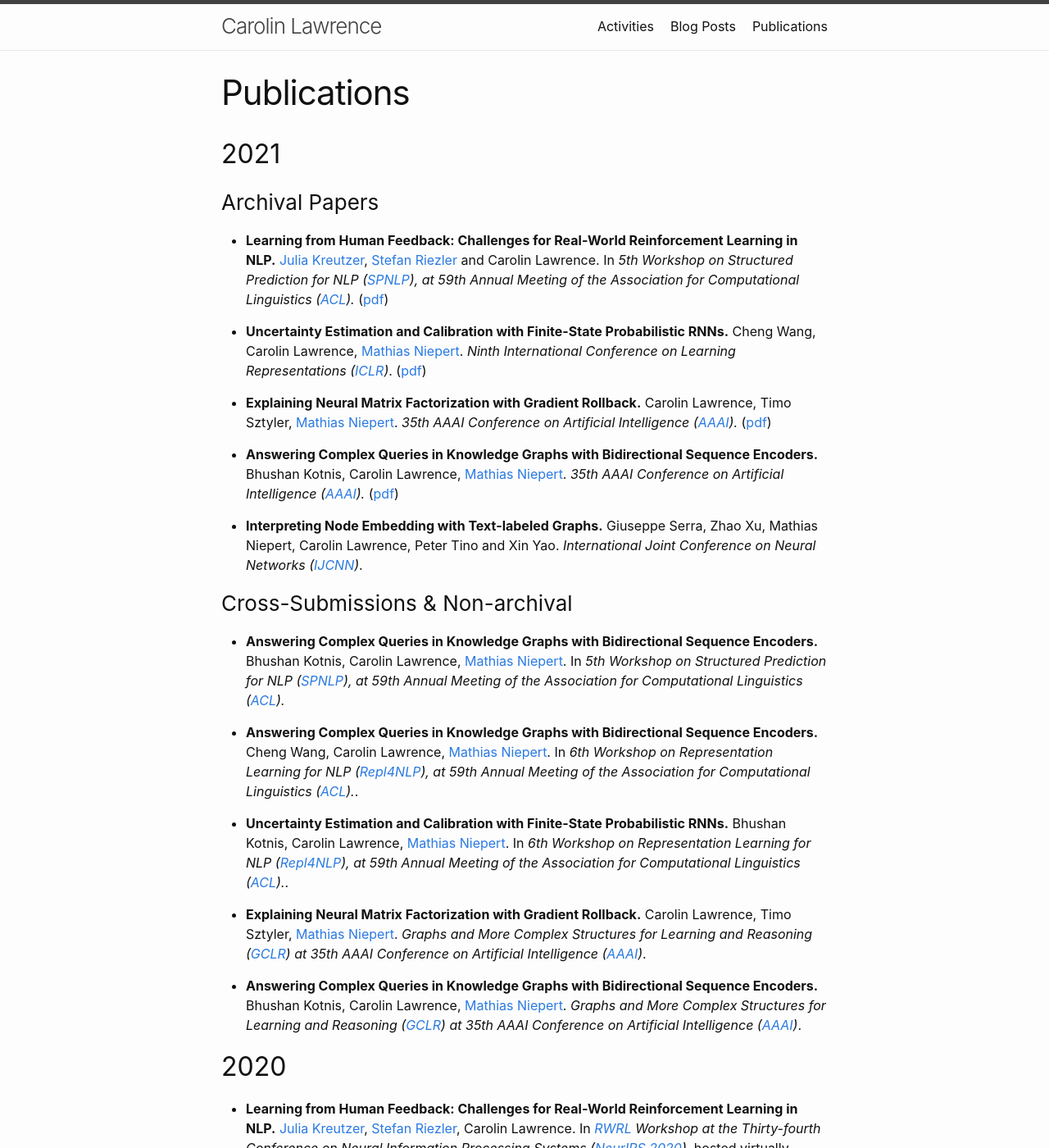
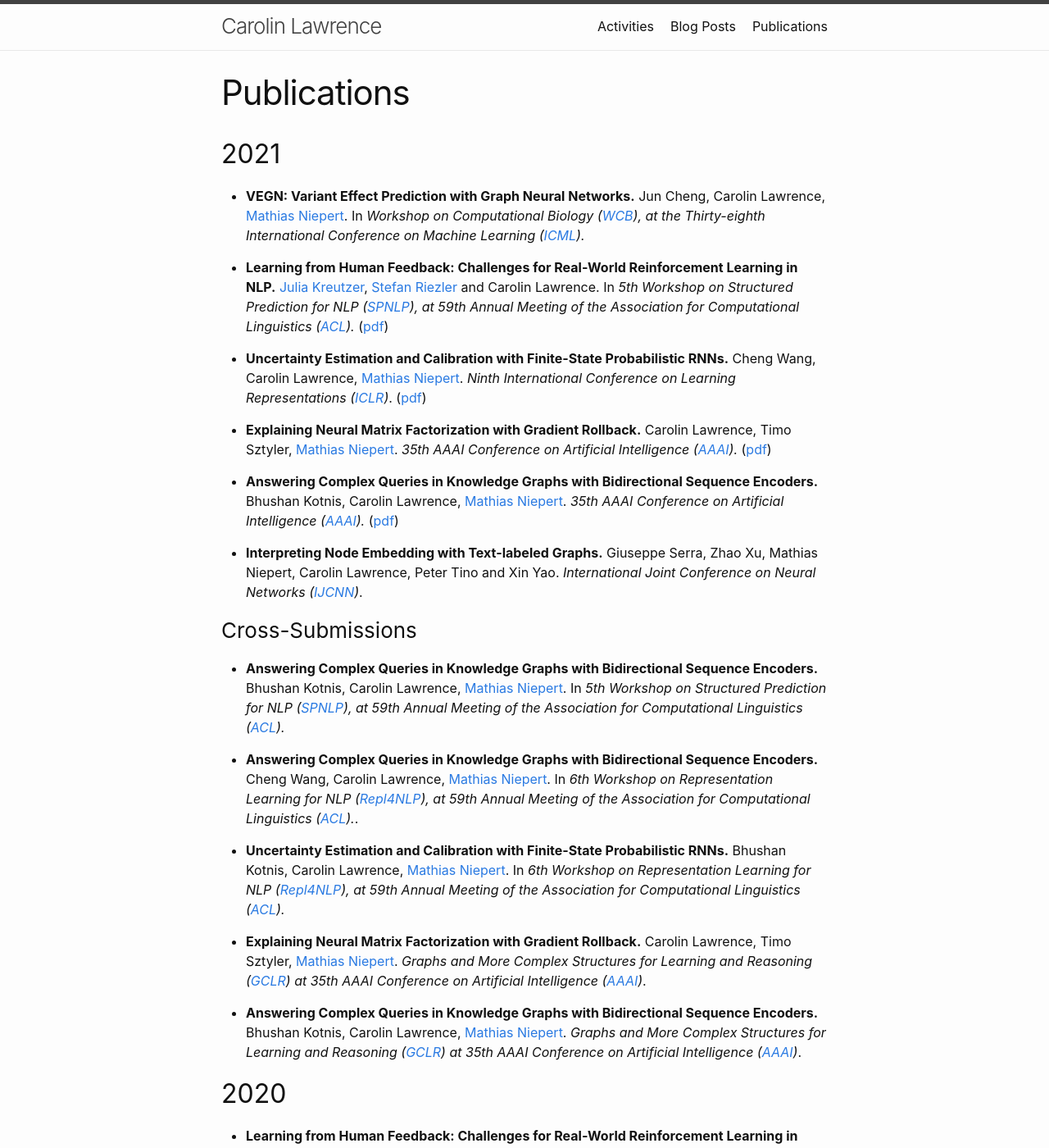
Before and after one commit to carolinlawrence/carolinlawrence.github.io, a Jekyll site: the page built from publications.markdown, in a window 1280 px wide and 1400 px high. Shown: the whole window at 82% size. Built offline with Jekyll 4.4.1, drawn with Linux system fonts in a browser that asks for light colours.

Commit message:
Update publications.markdown

```diff
--- a/publications.markdown
+++ b/publications.markdown
@@ -5,8 +5,8 @@ layout: page
 ---
 
 ## 2021
-### Archival Papers
 <ul>
+<p><li><b>VEGN: Variant Effect Prediction with Graph Neural Networks.</b> Jun Cheng, Carolin Lawrence, <a href='http://www.matlog.net'>Mathias Niepert</a>. In <i>Workshop on Computational Biology (<a href="https://icml-compbio.github.io">WCB</a>), at the Thirty-eighth International Conference on Machine Learning (<a href="https://icml.cc/">ICML</a>).</i></li></p>
 <p><li><b>Learning from Human Feedback: Challenges for Real-World Reinforcement Learning in NLP.</b> <a href="https://research.google/people/JuliaKreutzer/">Julia Kreutzer</a>, <a href='http://www.cl.uni-heidelberg.de/~riezler/'>Stefan Riezler</a> and Carolin Lawrence. In <i>5th Workshop on Structured Prediction for NLP (<a href="http://structuredprediction.github.io/SPNLP21">SPNLP</a>), at 59th Annual Meeting of the Association for Computational Linguistics (<a href="https://2021.aclweb.org/">ACL</a>).</i>  (<a href="https://arxiv.org/abs/2011.02511">pdf</a>)</li></p>
 <p><li><b>Uncertainty Estimation and Calibration with Finite-State Probabilistic RNNs.</b> Cheng Wang, Carolin Lawrence, <a href='http://www.matlog.net'>Mathias Niepert</a>. <i>Ninth International Conference on Learning Representations (<a href="https://iclr.cc/">ICLR</a>)</i>. (<a href="https://arxiv.org/abs/2011.12010">pdf</a>)</li></p>
 <p><li><b>Explaining Neural Matrix Factorization with Gradient Rollback.</b> Carolin Lawrence, Timo Sztyler, <a href='http://www.matlog.net'>Mathias Niepert</a>. <i>35th AAAI Conference on Artificial Intelligence (<a href="https://aaai.org/Conferences/AAAI-21/">AAAI</a>).</i> (<a href="https://arxiv.org/abs/2010.05516">pdf</a>)</li></p>
@@ -14,11 +14,11 @@ layout: page
 <p><li><b>Interpreting Node Embedding with Text-labeled Graphs.</b> Giuseppe Serra, Zhao Xu, Mathias Niepert, Carolin Lawrence, Peter Tino and Xin Yao. <i>International Joint Conference on Neural Networks (<a href="https://www.ijcnn.org/">IJCNN</a>)</i>.</li></p>
 </ul>
 
-### Cross-Submissions & Non-archival
+### Cross-Submissions
 <ul>
 <p><li><b>Answering Complex Queries in Knowledge Graphs with Bidirectional Sequence Encoders.</b> Bhushan Kotnis, Carolin Lawrence, <a href='http://www.matlog.net'>Mathias Niepert</a>. In <i>5th Workshop on Structured Prediction for NLP (<a href="http://structuredprediction.github.io/SPNLP21">SPNLP</a>), at 59th Annual Meeting of the Association for Computational Linguistics (<a href="https://2021.aclweb.org/">ACL</a>).</i></li></p>
 <p><li><b>Answering Complex Queries in Knowledge Graphs with Bidirectional Sequence Encoders.</b> Cheng Wang, Carolin Lawrence, <a href='http://www.matlog.net'>Mathias Niepert</a>. In <i>6th Workshop on Representation Learning for NLP (<a href="https://sites.google.com/view/repl4nlp-2021/">Repl4NLP</a>), at 59th Annual Meeting of the Association for Computational Linguistics (<a href="https://2021.aclweb.org/">ACL</a>).</i>.</li></p>
-<p><li><b>Uncertainty Estimation and Calibration with Finite-State Probabilistic RNNs.</b> Bhushan Kotnis, Carolin Lawrence, <a href='http://www.matlog.net'>Mathias Niepert</a>. In <i>6th Workshop on Representation Learning for NLP (<a href="https://sites.google.com/view/repl4nlp-2021/">Repl4NLP</a>), at 59th Annual Meeting of the Association for Computational Linguistics (<a href="https://2021.aclweb.org/">ACL</a>).</i>.</li></p>
+<p><li><b>Uncertainty Estimation and Calibration with Finite-State Probabilistic RNNs.</b> Bhushan Kotnis, Carolin Lawrence, <a href='http://www.matlog.net'>Mathias Niepert</a>. In <i>6th Workshop on Representation Learning for NLP (<a href="https://sites.google.com/view/repl4nlp-2021/">Repl4NLP</a>), at 59th Annual Meeting of the Association for Computational Linguistics (<a href="https://2021.aclweb.org/">ACL</a>).</i></li></p>
 <p><li><b>Explaining Neural Matrix Factorization with Gradient Rollback.</b> Carolin Lawrence, Timo Sztyler, <a href='http://www.matlog.net'>Mathias Niepert</a>. <i>Graphs and More Complex Structures for Learning and Reasoning (<a href="https://sites.google.com/view/gclr2021/">GCLR</a>) at 35th AAAI Conference on Artificial Intelligence (<a href="https://aaai.org/Conferences/AAAI-21/">AAAI</a>)</i>.</li></p>
 <p><li><b>Answering Complex Queries in Knowledge Graphs with Bidirectional Sequence Encoders.</b> Bhushan Kotnis, Carolin Lawrence, <a href='http://www.matlog.net'>Mathias Niepert</a>. <i>Graphs and More Complex Structures for Learning and Reasoning (<a href="https://sites.google.com/view/gclr2021/">GCLR</a>) at 35th AAAI Conference on Artificial Intelligence (<a href="https://aaai.org/Conferences/AAAI-21/">AAAI</a>)</i>.</li></p>
 </ul>
```
